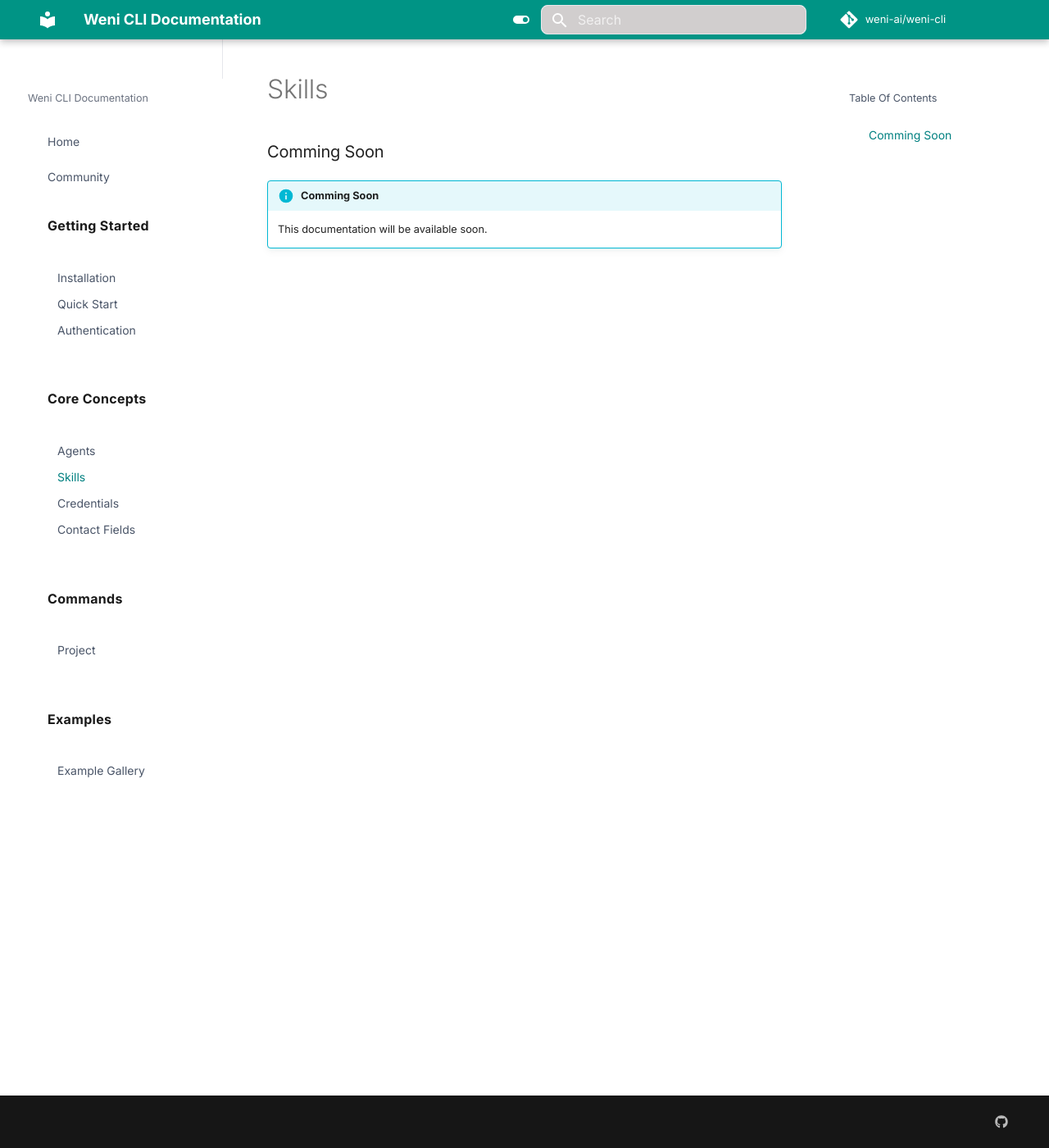
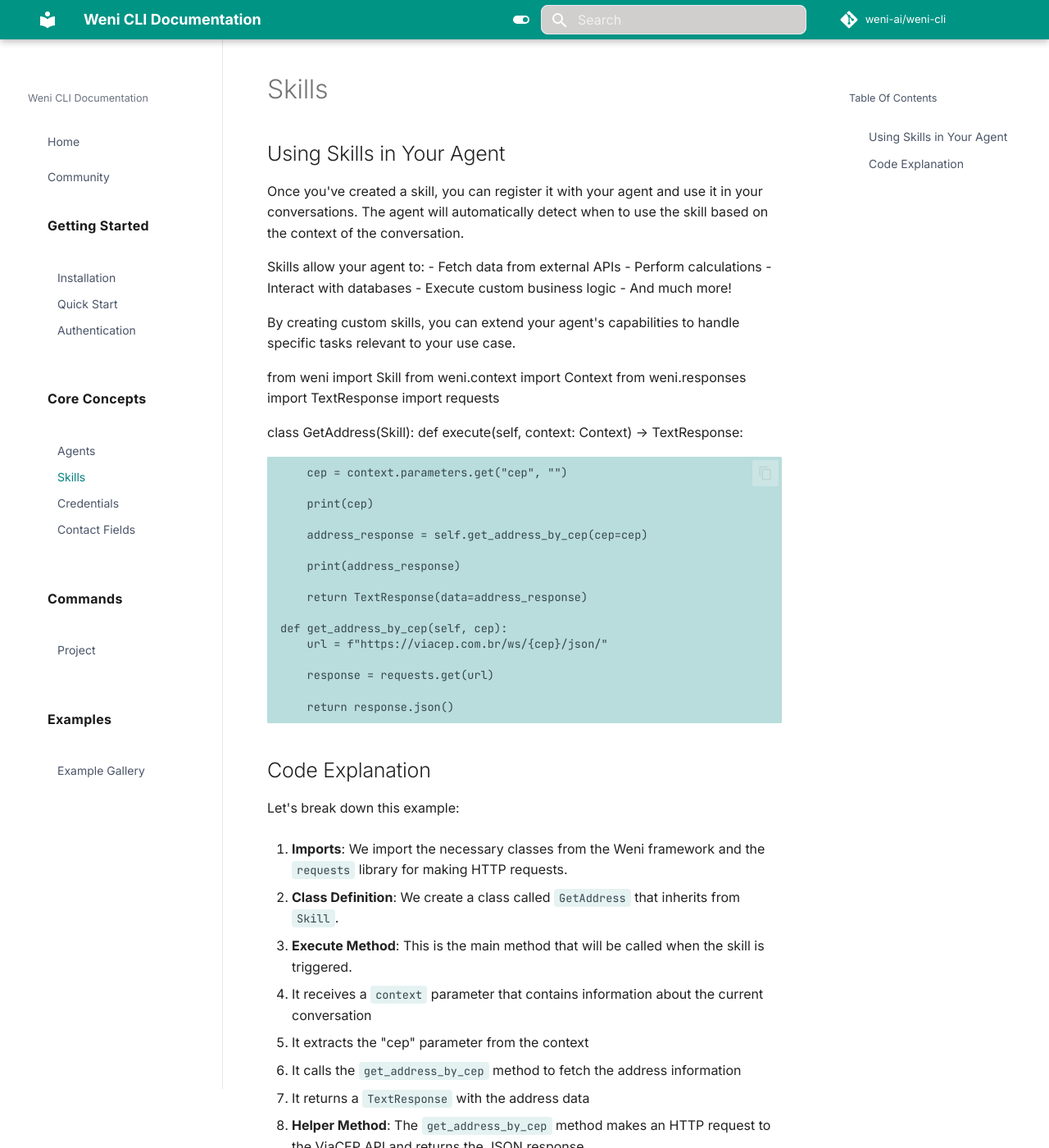
Before and after one commit to weni-ai/weni-cli, an MkDocs documentation site: the page built from docs/core-concepts/skills.md, in a window 1280 px wide and 1400 px high. Shown: the whole window at 82% size. Built offline with MkDocs 1.6.1 and Material for MkDocs 9.7.7, drawn with Linux system fonts in a browser that asks for light colours; comment, search, counter and statistics services are not loaded.

Commit message:
reformulation-1

```diff
--- a/docs/core-concepts/skills.md
+++ b/docs/core-concepts/skills.md
@@ -1,6 +1,55 @@
 # Skills
 
-### Comming Soon
+## Using Skills in Your Agent
 
-!!! info start "Comming Soon"
-    This documentation will be available soon.
+Once you've created a skill, you can register it with your agent and use it in your conversations. The agent will automatically detect when to use the skill based on the context of the conversation.
+
+Skills allow your agent to:
+- Fetch data from external APIs
+- Perform calculations
+- Interact with databases
+- Execute custom business logic
+- And much more!
+
+By creating custom skills, you can extend your agent's capabilities to handle specific tasks relevant to your use case.
+
+from weni import Skill
+from weni.context import Context
+from weni.responses import TextResponse
+import requests
+
+class GetAddress(Skill):
+    def execute(self, context: Context) -> TextResponse:
+
+        cep = context.parameters.get("cep", "")
+
+        print(cep)
+
+        address_response = self.get_address_by_cep(cep=cep)
+
+        print(address_response)
+
+        return TextResponse(data=address_response)
+
+    def get_address_by_cep(self, cep):
+        url = f"https://viacep.com.br/ws/{cep}/json/"
+
+        response = requests.get(url)
+
+        return response.json()
+
+## Code Explanation
+
+Let's break down this example:
+
+1. **Imports**: We import the necessary classes from the Weni framework and the `requests` library for making HTTP requests.
+
+2. **Class Definition**: We create a class called `GetAddress` that inherits from `Skill`.
+
+3. **Execute Method**: This is the main method that will be called when the skill is triggered.
+   - It receives a `context` parameter that contains information about the current conversation
+   - It extracts the "cep" parameter from the context
+   - It calls the `get_address_by_cep` method to fetch the address information
+   - It returns a `TextResponse` with the address data
+
+4. **Helper Method**: The `get_address_by_cep` method makes an HTTP request to the ViaCEP API and returns the JSON response.
--- a/docs/stylesheets/extra.css
+++ b/docs/stylesheets/extra.css
@@ -235,10 +235,14 @@
 
 /* Estilo do container da sidebar */
 .md-sidebar--primary {
-    background-color: #ffffff;
-    border-right: 0px solid #e5e7eb;
+    background-color: var(--md-sidebar-bg);
+    border-right: 1px solid var(--md-sidebar-border);
     position: fixed;
-    padding-right: 0;
+    height: auto;
+    max-height: calc(100vh - 120px);
+    overflow-y: auto;
+    bottom: auto;
+    padding-bottom: 2rem;
 }
 
 /* Ajuste do conteúdo principal para não sobrepor a sidebar */
@@ -246,13 +250,16 @@
     margin-left: 242px; /* Ajuste conforme necessário */
     background-color: #ffffff;
     padding: 1rem 1.5rem;
+    margin-bottom: 2rem;
 }
 
 /* Garante que a barra de rolagem da sidebar funcione corretamente */
 .md-sidebar__scrollwrap {
-    background-color: #ffffff;
+    background-color: var(--md-sidebar-bg);
     padding-right: 0;
     margin-right: 0;
+    overflow-y: visible;
+    height: auto;
 }
 
 /* Remove sombras indesejadas */
@@ -263,6 +270,7 @@
 /* Ajuste do container principal */
 .md-main__inner {
     margin-top: 0;
+    min-height: calc(100vh - 120px);
 }
 
 /* Ajuste para telas menores */
@@ -549,3 +557,10 @@
     color: var(--md-default-fg-color) !important;
     text-decoration: none !important;
 }
+
+/* Ensure footer is visible and not overlapped */
+.md-footer {
+    position: relative;
+    z-index: 10;
+    margin-top: 2rem;
+}
```
Also changed, not shown: docs/community/community.md (+13 -0 lines), docs/getting-started/installation.md (+6 -2 lines), docs/getting-started/quickstart-developers.md (added, +161 -0 lines), docs/getting-started/quickstart-non-developers.md (added, +76 -0 lines), docs/getting-started/quickstart.md (+19 -124 lines), docs/index.md (+1 -1 lines), docs/assets/agent_builder.png (added), docs/assets/community.png (added), docs/assets/weni_command.png (added).
